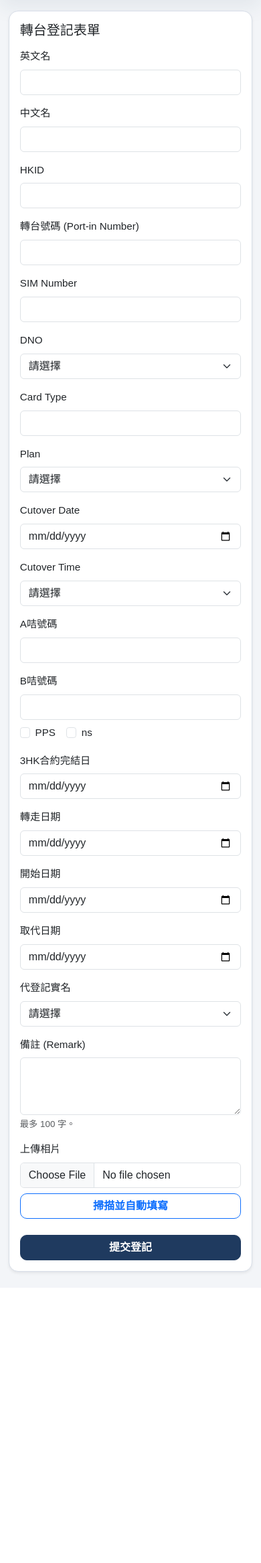
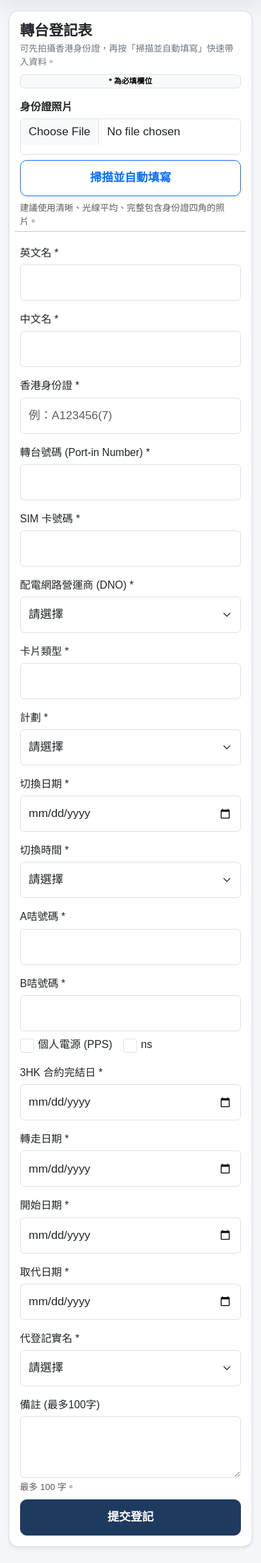
Before and after one commit to japanandykeung1979-tech/super-duper-tribble, a Flask app: page /mnp in a window 390 px wide. Shown: the part 57-2391 px from the top of the page at 67% size. Before the commit the page ends 1962 px from the top, so only its background shows below. Run offline with Flask 3, Linux system fonts and the light colour scheme; the visitor is signed in with stand-in values (Sample User, id 1).

Commit message:
Improve HKID OCR autofill reliability and mobile MNP form UX

```diff
--- a/app.py
+++ b/app.py
@@ -453,30 +453,56 @@ def extract_sim_card_number(ocr_text: str) -> str:
 
 
 def parse_hkid_ocr_fields(ocr_text: str) -> dict[str, str]:
+    """嘗試從香港身份證 OCR 文字中擷取 HKID / 英文名 / 中文名。"""
     compact_text = re.sub(r"\s+", "", ocr_text.upper())
-    hkid_match = re.search(r"\b([A-Z]{1,2}\d{6}\([0-9A]\))\b", compact_text)
-    hkid = hkid_match.group(1) if hkid_match else ""
+
+    hkid_patterns = [
+        r"([A-Z]{1,2}\d{6}\([0-9A]\))",
+        r"([A-Z]{1,2}\d{6}[0-9A])",
+    ]
+    hkid = ""
+    for pattern in hkid_patterns:
+        match = re.search(pattern, compact_text)
+        if match:
+            token = match.group(1)
+            if "(" not in token and len(token) >= 8:
+                token = f"{token[:-1]}({token[-1]})"
+            hkid = token
+            break
 
     lines = [line.strip() for line in ocr_text.splitlines() if line.strip()]
 
     english_name = ""
-    for line in lines:
-        cleaned_line = re.sub(r"[^A-Z,\-\s]", "", line.upper()).strip(" ,-")
-        if not cleaned_line:
+    for index, line in enumerate(lines):
+        upper_line = line.upper()
+        normalized = re.sub(r"[^A-Z,\-\s]", " ", upper_line)
+        normalized = re.sub(r"\s+", " ", normalized).strip(" ,-")
+        if not normalized:
             continue
-        if len(cleaned_line.replace(" ", "")) < 4:
-            continue
-        words = [word for word in re.split(r"[\s,]+", cleaned_line) if word]
+
+        if "NAME" in upper_line or "SURNAME" in upper_line or "GIVEN" in upper_line:
+            name_portion = re.sub(r".*?(NAME|SURNAME|GIVEN\s+NAMES?)[:：]?", "", normalized).strip(" ,-")
+            if name_portion:
+                normalized = name_portion
+            elif index + 1 < len(lines):
+                follow_line = re.sub(r"[^A-Z,\-\s]", " ", lines[index + 1].upper())
+                normalized = re.sub(r"\s+", " ", follow_line).strip(" ,-")
+
+        words = [word for word in re.split(r"[\s,]+", normalized) if word]
         if len(words) < 2:
             continue
         if all(re.fullmatch(r"[A-Z\-]+", word) for word in words):
+            if any(flag in normalized for flag in ["HONG", "KONG", "IDENTITY", "CARD", "PERMANENT"]):
+                continue
             english_name = " ".join(words)
             break
 
     chinese_name = ""
-    chinese_candidates = re.findall(r"[\u4e00-\u9fff]{2,}", ocr_text)
-    if chinese_candidates:
-        chinese_name = max(chinese_candidates, key=len)
+    chinese_candidates = re.findall(r"[\u4e00-\u9fff]{2,5}", ocr_text)
+    blocked_tokens = {"香港", "身份證", "永久", "居民", "出生", "日期", "簽發", "持有人"}
+    filtered_candidates = [token for token in chinese_candidates if token not in blocked_tokens]
+    if filtered_candidates:
+        chinese_name = max(filtered_candidates, key=len)
 
     return {
         "hkid": hkid,
@@ -490,10 +516,28 @@ def run_ocr_on_image_bytes(image_bytes: bytes) -> str:
         raise RuntimeError("OCR 模組未安裝，請先執行 pip install pytesseract。")
 
     try:
-        from PIL import Image
+        from PIL import Image, ImageEnhance, ImageOps
 
         image = Image.open(BytesIO(image_bytes))
-        return pytesseract.image_to_string(image)
+        image = ImageOps.exif_transpose(image).convert("RGB")
+
+        # 手機拍攝身份證常見情況：反光、陰影、字體偏細。先灰階+提高對比有助 OCR。
+        grayscale = ImageOps.grayscale(image)
+        boosted = ImageEnhance.Contrast(grayscale).enhance(1.8)
+
+        # 先用中英混合語言，若環境未安裝 chi_tra 再回退到英文。
+        try:
+            text = pytesseract.image_to_string(boosted, lang="eng+chi_tra", config="--psm 6")
+        except pytesseract.TesseractError:
+            text = pytesseract.image_to_string(boosted, lang="eng", config="--psm 6")
+
+        # 若輸出太少，改用另一種 page segmentation 再試一次。
+        if len(re.sub(r"\s+", "", text)) < 12:
+            fallback_text = pytesseract.image_to_string(boosted, lang="eng", config="--psm 11")
+            if len(re.sub(r"\s+", "", fallback_text)) > len(re.sub(r"\s+", "", text)):
+                text = fallback_text
+
+        return text
     except pytesseract.TesseractNotFoundError as error:
         raise RuntimeError("找不到 Tesseract-OCR 執行檔，請先安裝系統套件。") from error
     except Exception as error:
--- a/templates/mnp_form.html
+++ b/templates/mnp_form.html
@@ -1,34 +1,53 @@
 {% extends 'base.html' %}
 {% block title %}MNP Form - Telecom CRM{% endblock %}
 {% block content %}
-<div class="card shadow-sm">
-  <div class="card-body">
-    <h2 class="h5 mb-3">轉台登記表單</h2>
-    <form method="post" enctype="multipart/form-data" class="row g-3">
+<div class="card shadow-sm mnp-card">
+  <div class="card-body p-3 p-md-4">
+    <div class="d-flex flex-column flex-md-row justify-content-between align-items-md-end gap-2 mb-3">
+      <div>
+        <h2 class="h4 mb-1 fw-bold">轉台登記表</h2>
+        <p class="text-secondary mb-0 small">可先拍攝香港身份證，再按「掃描並自動填寫」快速帶入資料。</p>
+      </div>
+      <span class="badge text-bg-light border">* 為必填欄位</span>
+    </div>
+
+    <form method="post" enctype="multipart/form-data" class="row g-3" novalidate>
       <input type="hidden" name="_csrf_token" value="{{ csrf_token }}">
+
+      <div class="col-12">
+        <label class="form-label fw-semibold" for="photo-input">身份證照片</label>
+        <div class="d-flex flex-column flex-md-row gap-2 align-items-md-center">
+          <input type="file" id="photo-input" name="photo" class="form-control" accept="image/*" capture="environment">
+          <button type="button" id="scan-auto-fill" class="btn btn-outline-primary text-nowrap">掃描並自動填寫</button>
+        </div>
+        <div id="ocr-status" class="form-text mt-2">建議使用清晰、光線平均、完整包含身份證四角的照片。</div>
+      </div>
+
+      <hr class="my-1">
+
       <div class="col-12 col-md-6">
-        <label class="form-label">英文名</label>
-        <input type="text" name="english_name" class="form-control" value="{{ form_data.get('english_name', '') }}" required>
+        <label class="form-label" for="english_name">英文名 *</label>
+        <input id="english_name" type="text" name="english_name" class="form-control" value="{{ form_data.get('english_name', '') }}" required autocomplete="name">
       </div>
       <div class="col-12 col-md-6">
-        <label class="form-label">中文名</label>
-        <input type="text" name="chinese_name" class="form-control" value="{{ form_data.get('chinese_name', '') }}" required>
+        <label class="form-label" for="chinese_name">中文名 *</label>
+        <input id="chinese_name" type="text" name="chinese_name" class="form-control" value="{{ form_data.get('chinese_name', '') }}" required>
       </div>
       <div class="col-12 col-md-6">
-        <label class="form-label">HKID</label>
-        <input type="text" name="hkid" class="form-control" value="{{ form_data.get('hkid', '') }}" required>
+        <label class="form-label" for="hkid">香港身份證 *</label>
+        <input id="hkid" type="text" name="hkid" class="form-control text-uppercase" value="{{ form_data.get('hkid', '') }}" required placeholder="例：A123456(7)">
       </div>
       <div class="col-12 col-md-6">
-        <label class="form-label">轉台號碼 (Port-in Number)</label>
-        <input type="text" name="port_in_number" class="form-control" value="{{ form_data.get('port_in_number', '') }}" required>
+        <label class="form-label" for="port_in_number">轉台號碼 (Port-in Number) *</label>
+        <input id="port_in_number" type="text" name="port_in_number" class="form-control" value="{{ form_data.get('port_in_number', '') }}" required inputmode="numeric">
       </div>
       <div class="col-12 col-md-6">
-        <label class="form-label">SIM Number</label>
-        <input type="text" name="sim_number" class="form-control" value="{{ form_data.get('sim_number', '') }}" required>
+        <label class="form-label" for="sim_number">SIM 卡號碼 *</label>
+        <input id="sim_number" type="text" name="sim_number" class="form-control" value="{{ form_data.get('sim_number', '') }}" required>
       </div>
       <div class="col-12 col-md-6">
-        <label class="form-label">DNO</label>
-        <select name="dno" class="form-select" required>
+        <label class="form-label" for="dno">配電網路營運商 (DNO) *</label>
+        <select id="dno" name="dno" class="form-select" required>
           <option value="">請選擇</option>
           {% for dno in dno_options %}
           <option value="{{ dno }}" {% if form_data.get('dno') == dno %}selected{% endif %}>{{ dno }}</option>
@@ -36,12 +55,12 @@
         </select>
       </div>
       <div class="col-12 col-md-6">
-        <label class="form-label">Card Type</label>
-        <input type="text" name="card_type" class="form-control" value="{{ form_data.get('card_type', '') }}" required>
+        <label class="form-label" for="card_type">卡片類型 *</label>
+        <input id="card_type" type="text" name="card_type" class="form-control" value="{{ form_data.get('card_type', '') }}" required>
       </div>
       <div class="col-12 col-md-6">
-        <label class="form-label">Plan</label>
-        <select name="plan" class="form-select" required>
+        <label class="form-label" for="plan">計劃 *</label>
+        <select id="plan" name="plan" class="form-select" required>
           <option value="">請選擇</option>
           {% for plan in plan_options %}
           <option value="{{ plan }}" {% if form_data.get('plan') == plan %}selected{% endif %}>{{ plan }}</option>
@@ -49,12 +68,12 @@
         </select>
       </div>
       <div class="col-12 col-md-6">
-        <label class="form-label">Cutover Date</label>
-        <input type="date" name="cutover_date" class="form-control" value="{{ form_data.get('cutover_date', '') }}" required>
+        <label class="form-label" for="cutover_date">切換日期 *</label>
+        <input id="cutover_date" type="date" name="cutover_date" class="form-control" value="{{ form_data.get('cutover_date', '') }}" required>
       </div>
       <div class="col-12 col-md-6">
-        <label class="form-label">Cutover Time</label>
-        <select name="cutover_time" class="form-select" required>
+        <label class="form-label" for="cutover_time">切換時間 *</label>
+        <select id="cutover_time" name="cutover_time" class="form-select" required>
           <option value="">請選擇</option>
           {% for time in time_options %}
           <option value="{{ time }}" {% if form_data.get('cutover_time') == time %}selected{% endif %}>{{ time }}</option>
@@ -63,16 +82,16 @@
       </div>
 
       <div class="col-12 col-md-6">
-        <label class="form-label">A咭號碼</label>
+        <label class="form-label" for="a-card-number">A咭號碼 *</label>
         <input type="text" id="a-card-number" name="a_card_number" class="form-control" value="{{ form_data.get('a_card_number', '') }}" required>
       </div>
       <div class="col-12 col-md-6">
-        <label class="form-label">B咭號碼</label>
-        <input type="text" name="b_card_number" class="form-control" value="{{ form_data.get('b_card_number', '') }}" required>
+        <label class="form-label" for="b-card-number">B咭號碼 *</label>
+        <input type="text" id="b-card-number" name="b_card_number" class="form-control" value="{{ form_data.get('b_card_number', '') }}" required>
         <div class="mt-2 d-flex gap-3">
           <div class="form-check">
             <input class="form-check-input" type="checkbox" name="pps" value="1" id="form-pps" {% if form_data.get('pps') %}checked{% endif %}>
-            <label class="form-check-label" for="form-pps">PPS</label>
+            <label class="form-check-label" for="form-pps">個人電源 (PPS)</label>
           </div>
           <div class="form-check">
             <input class="form-check-input" type="checkbox" name="ns" value="1" id="form-ns" {% if form_data.get('ns') %}checked{% endif %}>
@@ -81,58 +100,83 @@
         </div>
       </div>
       <div class="col-12 col-md-6">
-        <label class="form-label">3HK合約完結日</label>
-        <input type="date" name="contract_end_date" class="form-control" value="{{ form_data.get('contract_end_date', '') }}" required>
+        <label class="form-label" for="contract_end_date">3HK 合約完結日 *</label>
+        <input id="contract_end_date" type="date" name="contract_end_date" class="form-control" value="{{ form_data.get('contract_end_date', '') }}" required>
       </div>
       <div class="col-12 col-md-6">
-        <label class="form-label">轉走日期</label>
-        <input type="date" name="transfer_out_date" class="form-control" value="{{ form_data.get('transfer_out_date', '') }}" required>
+        <label class="form-label" for="transfer_out_date">轉走日期 *</label>
+        <input id="transfer_out_date" type="date" name="transfer_out_date" class="form-control" value="{{ form_data.get('transfer_out_date', '') }}" required>
       </div>
       <div class="col-12 col-md-6">
-        <label class="form-label">開始日期</label>
-        <input type="date" name="start_date" class="form-control" value="{{ form_data.get('start_date', '') }}" required>
+        <label class="form-label" for="start_date">開始日期 *</label>
+        <input id="start_date" type="date" name="start_date" class="form-control" value="{{ form_data.get('start_date', '') }}" required>
       </div>
       <div class="col-12 col-md-6">
-        <label class="form-label">取代日期</label>
-        <input type="date" name="replacement_date" class="form-control" value="{{ form_data.get('replacement_date', '') }}" required>
+        <label class="form-label" for="replacement_date">取代日期 *</label>
+        <input id="replacement_date" type="date" name="replacement_date" class="form-control" value="{{ form_data.get('replacement_date', '') }}" required>
       </div>
 
       <div class="col-12 col-md-6">
-        <label class="form-label">代登記實名</label>
-        <select name="real_name_registration" class="form-select" required>
+        <label class="form-label" for="real_name_registration">代登記實名 *</label>
+        <select id="real_name_registration" name="real_name_registration" class="form-select" required>
           <option value="">請選擇</option>
           <option value="是" {% if form_data.get('real_name_registration') == '是' %}selected{% endif %}>是</option>
           <option value="否" {% if form_data.get('real_name_registration') == '否' %}selected{% endif %}>否</option>
         </select>
       </div>
       <div class="col-12">
-        <label class="form-label">備註 (Remark)</label>
-        <textarea name="remark" class="form-control" rows="3" maxlength="100">{{ form_data.get('remark', '') }}</textarea>
+        <label class="form-label" for="remark">備註 (最多100字)</label>
+        <textarea id="remark" name="remark" class="form-control" rows="3" maxlength="100">{{ form_data.get('remark', '') }}</textarea>
         <div class="form-text">最多 100 字。</div>
       </div>
-      <div class="col-12">
-        <label class="form-label">上傳相片</label>
-        <div class="d-flex flex-column flex-md-row gap-2 align-items-md-center">
-          <input type="file" id="photo-input" name="photo" class="form-control" accept="image/*">
-          <button type="button" id="scan-auto-fill" class="btn btn-outline-primary text-nowrap">掃描並自動填寫</button>
-        </div>
-        <div id="ocr-status" class="form-text mt-2"></div>
-      </div>
-      <div class="col-12">
-        <button type="submit" class="btn btn-primary w-100">提交登記</button>
+
+      <div class="col-12 mt-2">
+        <button type="submit" class="btn btn-primary w-100 py-2">提交登記</button>
       </div>
     </form>
   </div>
 </div>
+
+<style>
+  .mnp-card .form-label {
+    font-size: .98rem;
+    margin-bottom: .35rem;
+  }
+  .mnp-card .form-control,
+  .mnp-card .form-select,
+  .mnp-card .btn {
+    min-height: 50px;
+    font-size: 1rem;
+  }
+  .mnp-card .form-check-input {
+    width: 1.3rem;
+    height: 1.3rem;
+  }
+  .mnp-card .form-check-label {
+    margin-left: .25rem;
+    font-size: 1rem;
+  }
+  @media (max-width: 576px) {
+    .mnp-card .card-body {
+      padding: 1rem;
+    }
+    .mnp-card .form-control,
+    .mnp-card .form-select,
+    .mnp-card .btn {
+      min-height: 54px;
+      font-size: 1.08rem;
+    }
+  }
+</style>
 
 <script>
   (() => {
     const scanButton = document.getElementById('scan-auto-fill');
     const photoInput = document.getElementById('photo-input');
     const aCardNumberInput = document.getElementById('a-card-number');
-    const englishNameInput = document.querySelector('input[name="english_name"]');
-    const chineseNameInput = document.querySelector('input[name="chinese_name"]');
-    const hkidInput = document.querySelector('input[name="hkid"]');
+    const englishNameInput = document.getElementById('english_name');
+    const chineseNameInput = document.getElementById('chinese_name');
+    const hkidInput = document.getElementById('hkid');
     const ocrStatus = document.getElementById('ocr-status');
     const csrfToken = document.querySelector('meta[name="csrf-token"]')?.content || '';
 
@@ -140,19 +184,27 @@
       return;
     }
 
+    const setStatus = (text, className) => {
+      ocrStatus.textContent = text;
+      ocrStatus.className = `form-text mt-2 ${className}`;
+    };
+
+    const flashAutoFilled = (element) => {
+      element.classList.add('border-success', 'bg-success-subtle');
+      setTimeout(() => element.classList.remove('border-success', 'bg-success-subtle'), 1400);
+    };
+
     scanButton.addEventListener('click', async () => {
       const selectedFile = photoInput.files && photoInput.files[0];
       if (!selectedFile) {
-        ocrStatus.textContent = '請先選擇一張相片再進行掃描。';
-        ocrStatus.className = 'form-text mt-2 text-danger';
+        setStatus('請先選擇一張相片再進行掃描。', 'text-danger');
         return;
       }
 
       const formData = new FormData();
       formData.append('photo', selectedFile);
 
-      ocrStatus.textContent = '正在辨識中...';
-      ocrStatus.className = 'form-text mt-2 text-primary';
+      setStatus('正在辨識香港身份證，請稍候…', 'text-primary');
       scanButton.disabled = true;
 
       try {
@@ -168,30 +220,38 @@
           throw new Error(result.error || 'OCR 辨識失敗');
         }
 
+        let filledCount = 0;
+
         if (result.english_name) {
           englishNameInput.value = result.english_name;
+          flashAutoFilled(englishNameInput);
+          filledCount += 1;
         }
         if (result.chinese_name) {
           chineseNameInput.value = result.chinese_name;
+          flashAutoFilled(chineseNameInput);
+          filledCount += 1;
         }
         if (result.hkid) {
           hkidInput.value = result.hkid;
+          flashAutoFilled(hkidInput);
+          filledCount += 1;
         }
 
         if (result.sim_card_number) {
           aCardNumberInput.value = result.sim_card_number;
-          ocrStatus.textContent = '辨識完成，已自動填入姓名、HKID 與 A咭號碼。';
-          ocrStatus.className = 'form-text mt-2 text-success';
-        } else if (result.english_name || result.chinese_name || result.hkid) {
-          ocrStatus.textContent = '辨識完成，已填入可辨識到的姓名與 HKID。';
-          ocrStatus.className = 'form-text mt-2 text-success';
+          flashAutoFilled(aCardNumberInput);
+        }
+
+        if (filledCount >= 3) {
+          setStatus('辨識完成：已成功填入英文名、中文名與香港身份證號碼。', 'text-success');
+        } else if (filledCount > 0) {
+          setStatus('辨識完成：已填入部分欄位，請檢查後補齊。', 'text-success');
         } else {
-          ocrStatus.textContent = '未辨識到可用資料，請手動輸入。';
-          ocrStatus.className = 'form-text mt-2 text-warning';
+          setStatus('未辨識到可用資料，建議更換光線或角度後重試。', 'text-warning');
         }
       } catch (error) {
-        ocrStatus.textContent = error.message || 'OCR 辨識失敗，請稍後再試。';
-        ocrStatus.className = 'form-text mt-2 text-danger';
+        setStatus(error.message || 'OCR 辨識失敗，請稍後再試。', 'text-danger');
       } finally {
         scanButton.disabled = false;
       }
```
